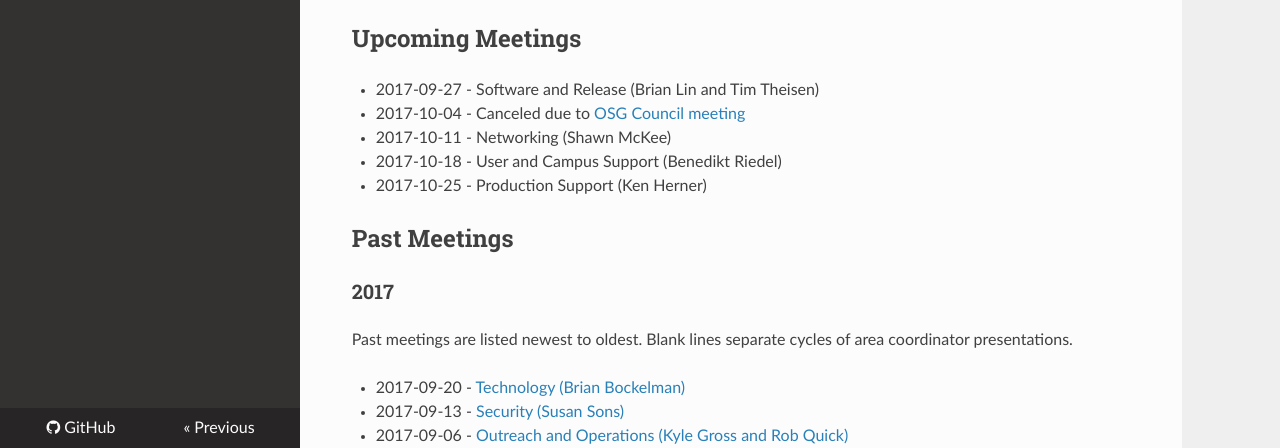
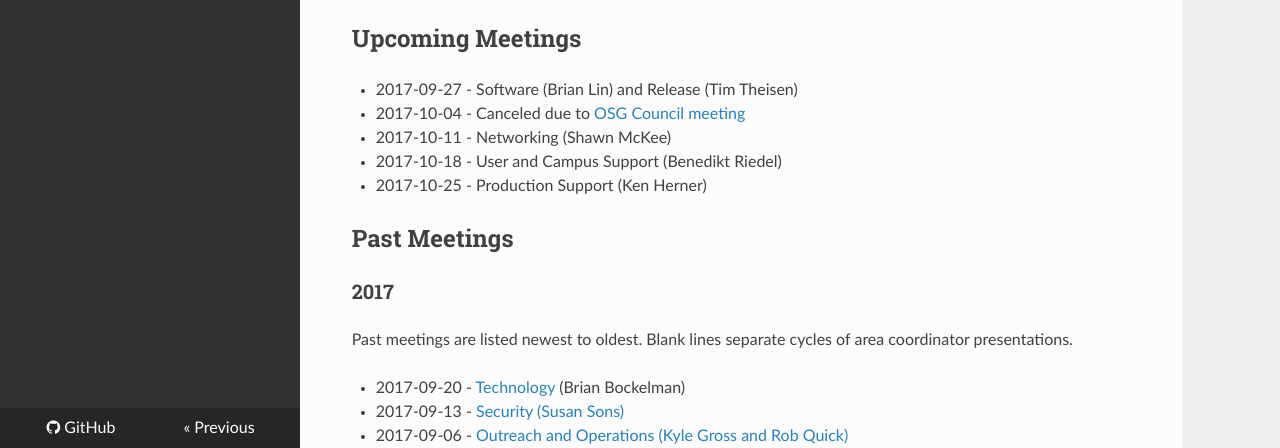
Before and after one commit to ppaschos/management-1, an MkDocs documentation site: the page built from docs/area-coordinators.md, in a window 1280 px wide and 900 px high. Shown: the part 452-900 px from the top of the window. Built offline with MkDocs 1.6.1, drawn with Linux system fonts in a browser that asks for light colours; nearby versions of some CDN libraries; old or Windows-style settings are respelled for this version of MkDocs.

Commit message:
Linked Brian B.'s last presentation to Google; tweaked format

```diff
--- a/docs/area-coordinators.md
+++ b/docs/area-coordinators.md
@@ -27,7 +27,7 @@
 
 ## Upcoming Meetings
 
-- 2017-09-27 - Software and Release (Brian Lin and Tim Theisen)
+- 2017-09-27 - Software (Brian Lin) and Release (Tim Theisen)
 - 2017-10-04 - Canceled due to [OSG Council meeting](https://indico.fnal.gov/conferenceDisplay.py?confId=14824)
 - 2017-10-11 - Networking (Shawn McKee)
 - 2017-10-18 - User and Campus Support (Benedikt Riedel)
@@ -40,9 +40,9 @@
 
 Past meetings are listed newest to oldest.  Blank lines separate cycles of area coordinator presentations.
 
--   2017-09-20 - [Technology (Brian Bockelman)](https://twiki.opensciencegrid.org/bin/view/Management/20170920AgendaMinutes)
--   2017-09-13 - [Security (Susan Sons)](https://twiki.opensciencegrid.org/bin/view/Management/20170913AgendaMinutes)
--   2017-09-06 - [Outreach and Operations (Kyle Gross and Rob Quick)](https://twiki.opensciencegrid.org/bin/view/Management/20170906AgendaMinutes)
+- 2017-09-20 - [Technology](https://drive.google.com/open?id=0B-VLYsFOFY5ROHZwLWU3eFJvMWM) (Brian Bockelman)
+- 2017-09-13 - [Security (Susan Sons)](https://twiki.opensciencegrid.org/bin/view/Management/20170913AgendaMinutes)
+- 2017-09-06 - [Outreach and Operations (Kyle Gross and Rob Quick)](https://twiki.opensciencegrid.org/bin/view/Management/20170906AgendaMinutes)
 
 <!-- -->
 
```
